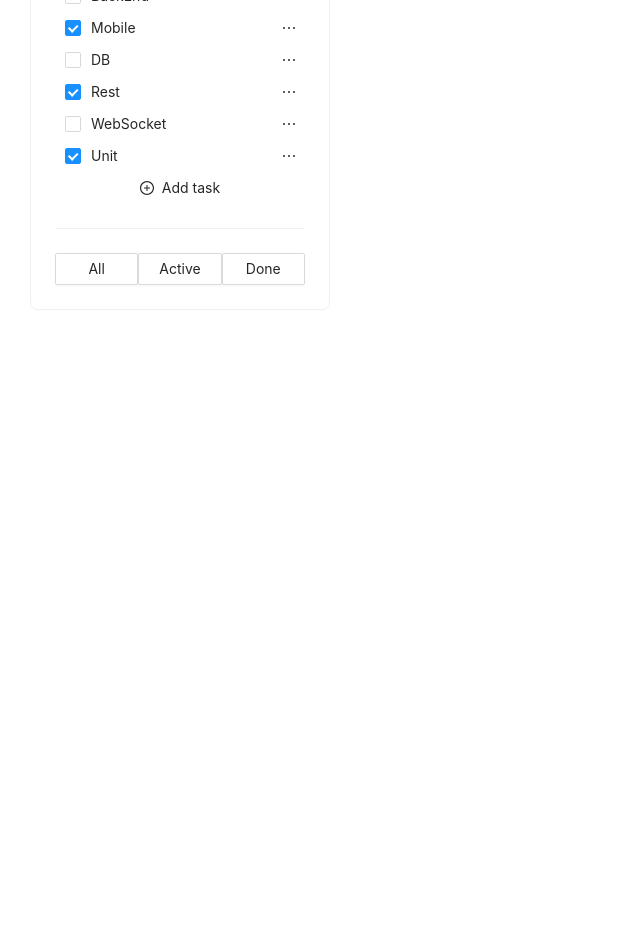
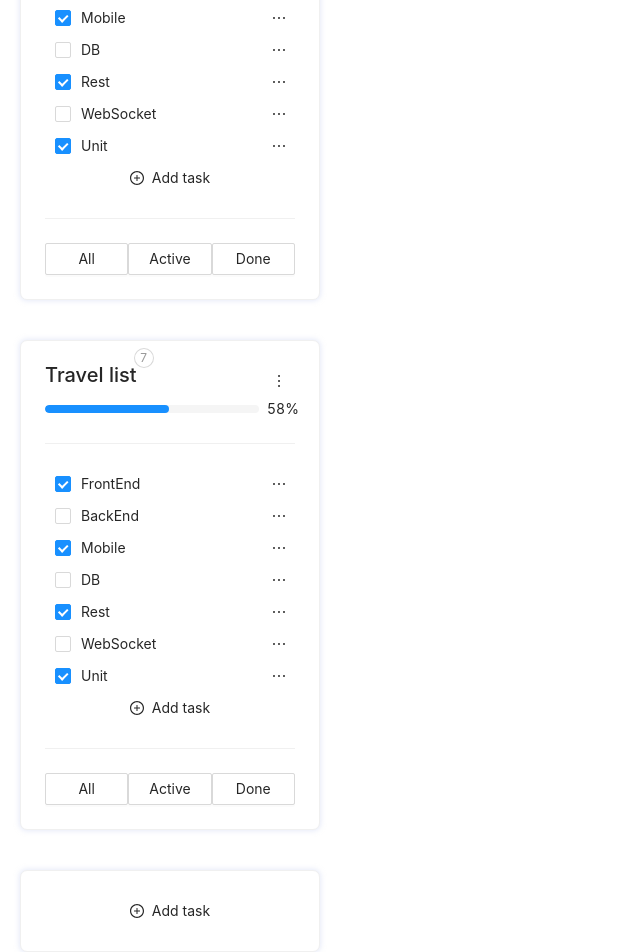
Before and after one commit to sshaporov/mytasks-frontend, a React (Create React App) app: page / in a window 1280 px wide. Shown: the part 210-1162 px from the top of the page, without its empty margins (0-640 px from the left). Before the commit the page ends 830 px from the top, so only its background shows below. Built offline with nearby package versions, Linux system fonts and the light colour scheme.

Commit message:
add cards and fix filter logic

```diff
--- a/src/App.css
+++ b/src/App.css
@@ -1,3 +1,3 @@
-.app-body {
-  margin: 30px;
-}
+/*.app-body {*/
+/*  padding: 30px;*/
+/*}*/
--- a/src/App.tsx
+++ b/src/App.tsx
@@ -1,8 +1,10 @@
-import React, {useCallback, useEffect, useState} from 'react'
+import React, {useCallback, useEffect, useMemo, useState} from 'react'
 import './App.css'
 import {DEV_VERSION} from './config'
 import {v1} from 'uuid'
-import { CardTasks } from './components/cardTasks/CardTasks'
+import {CardTasks} from './components/cardTasks/CardTasks'
+import {AddCard} from './components/cardTasks/addCard/AddCard';
+import {Card} from 'antd';
 
 export type TaskType = {
   id: string,
@@ -14,7 +16,6 @@ export type FilterValueType = 'ALL' | 'DONE' | 'ACTIVE'
 const App = React.memo(() => {
   DEV_VERSION && console.log('App');
 
-  const [filterValue, setFilterValue] = useState<FilterValueType>('ALL')
   const [tasks, setTasks] = useState<Array<TaskType>>([
     {id: v1(), title: 'FrontEnd', isDone: true},
     {id: v1(), title: 'BackEnd', isDone: false},
@@ -24,12 +25,10 @@ const App = React.memo(() => {
     {id: v1(), title: 'WebSocket', isDone: false},
     {id: v1(), title: 'Unit', isDone: true},
   ])
-  const [filterTasks, setFilterTasks] = useState<Array<TaskType>>([...tasks])
-
-  // при изменении tasks массива обновляем массив для фильтрации
-  useEffect(() => {
-    setFilterTasks([...tasks])
-  }, [tasks])
+  const [cards, setCards] = useState([
+    {id: v1(), title: 'Learn list', filter: 'ALL'},
+    {id: v1(), title: 'Travel list', filter: 'ALL'},
+  ])
 
   const changeTaskTitle = useCallback((id: string, title: string) => {
     const task = tasks.find(t => t.id === id)
@@ -37,7 +36,7 @@ const App = React.memo(() => {
       task.title = title
       setTasks([...tasks])
     }
-  },[tasks])
+  }, [tasks])
 
   const markTask = useCallback((id: string) => {
     const task = tasks.find(t => t.id === id)
@@ -49,37 +48,60 @@ const App = React.memo(() => {
 
   const removeTask = useCallback((id: string) => {
     setTasks(tasks.filter(t => t.id !== id))
-  },[tasks])
+  }, [tasks])
 
   const addTask = useCallback((title: string) => {
     const task: TaskType = {id: v1(), title, isDone: false}
     const newArr = [...tasks]
     newArr.push(task)
     setTasks(newArr)
-  },[tasks])
+  }, [tasks])
 
-  const changeFilter = useCallback((value: FilterValueType) => {
-    setFilterValue(value)
-  },[])
+  // const changeFilter = useCallback((value: FilterValueType) => {
+  //   setFilterValue(value)
+  // }, [tasks])
+  //
+  // // filter display logic
+  // let tasksForFilterDisplaying = tasks
+  // if (filterValue === 'DONE') tasksForFilterDisplaying = tasks.filter(t => t.isDone)
+  // if (filterValue === 'ACTIVE') tasksForFilterDisplaying = tasks.filter(t => !t.isDone)
 
-  // filter display logic
-  let tasksForFilterDisplaying = filterTasks
-  if (filterValue === 'DONE') tasksForFilterDisplaying = filterTasks.filter(t => t.isDone)
-  if (filterValue === 'ACTIVE') tasksForFilterDisplaying = filterTasks.filter(t => !t.isDone)
+  const changeFilter = (value: FilterValueType, cardId: string) => {
+    const card = cards.find(c => c.id === cardId)
+    if (card) {
+      card.filter = value
+      setCards([...cards])
+    }
+  }
+
+
 
 
   return (
     <div className='app-body'>
-      <CardTasks
-        tasks={tasks}
-        filterTasks={tasksForFilterDisplaying}
+      {cards.map(c => {
+
+        // filter display logic
+        let tasksForFilterDisplaying = tasks
+        if (c.filter === 'DONE') tasksForFilterDisplaying = tasks.filter(t => t.isDone)
+        if (c.filter === 'ACTIVE') tasksForFilterDisplaying = tasks.filter(t => !t.isDone)
+
+        return <CardTasks
+                cardId={c.id}
+                tasks={tasksForFilterDisplaying}
                 cardName={'Travel Tasks'}
                 changeTaskTitle={changeTaskTitle}
                 markTask={markTask}
                 removeTask={removeTask}
                 addTask={addTask}
                 changeFilter={changeFilter}
-      />
+              />})
+      }
+
+      <Card style={{width: 300, margin: 20, borderRadius: 7, boxShadow: '0px 0px 5px 1px rgba(208, 216, 243, 0.5)'}}>
+        <AddCard/>
+      </Card>
+
     </div>
   )
 })
--- /dev/null
+++ b/src/components/cardTasks/CardTasks.module.css
@@ -0,0 +1,4 @@
+.cardsWrapper {
+  display: flex;
+  justify-content: flex-start;
+}
--- a/src/components/cardTasks/CardTasks.tsx
+++ b/src/components/cardTasks/CardTasks.tsx
@@ -5,24 +5,25 @@ import {DEV_VERSION} from '../../config'
 import {CardHeader} from './cardHeader/CardHeader'
 import { CardProgressBar } from './cardProgressBar/CardProgressBar'
 import {Card, Divider } from 'antd'
-import {AddTask} from './addTask/AddTask';
-import {FilterTasks} from './filterTasks/FilterTasks';
+import {AddTask} from './addTask/AddTask'
+import {FilterTasks} from './filterTasks/FilterTasks'
+import s from './CardTasks.module.css'
 
 export type CardTasksPropsType = {
+  cardId: string
   cardName: string
   tasks: Array<TaskType>
-  filterTasks: Array<TaskType>
   changeTaskTitle: (id: string, title: string) => void
   markTask: (id: string) => void
   removeTask: (id: string) => void
   addTask: (title: string) => void
-  changeFilter: (value: FilterValueType) => void
+  changeFilter: (value: FilterValueType, cardId: string) => void
 }
 export const CardTasks: React.FC<CardTasksPropsType> = React.memo((
   {
+    cardId,
     cardName,
     tasks,
-    filterTasks,
     changeTaskTitle,
     markTask,
     removeTask,
@@ -40,15 +41,20 @@ export const CardTasks: React.FC<CardTasksPropsType> = React.memo((
   // вызываем/считаем процент, оборачиваем в useMemo для кеширования значения и передаем в компоненту
   const progress = useMemo(() => countTaskProgress(), [tasks])
 
+  // подбираем cardId в текущей компоненте и передаем вверх колбэк
+  const changeFilterHandler = (filterValue: FilterValueType) => {
+    changeFilter(filterValue, cardId)
+  }
+
   return (
-    <Card style={{width: 300, borderRadius: 7}}>
+    <div className={s.cardsWrapper}>
+      <Card style={{width: 300, margin: 20, borderRadius: 7, boxShadow: '0px 0px 5px 1px rgba(208, 216, 243, 0.5)'}}>
         <CardHeader cardName={'Travel list'} taskCount={tasks.length}/>
         <CardProgressBar progress={progress}/>
 
-      <Divider />
+        <Divider/>
 
-      {filterTasks.map(t =>
-        <Task
+        {tasks.map(t => <Task
                           key={t.id}
                           task={t}
                           changeTaskTitle={changeTaskTitle}
@@ -56,12 +62,13 @@ export const CardTasks: React.FC<CardTasksPropsType> = React.memo((
                           removeTask={removeTask}
                         />)}
 
-      <AddTask addTask={addTask} />
+        <AddTask addTask={addTask}/>
 
-      <Divider />
+        <Divider/>
 
-      <FilterTasks changeFilter={changeFilter}/>
+        <FilterTasks changeFilter={changeFilterHandler}/>
 
       </Card>
+    </div>
   )
 })
--- /dev/null
+++ b/src/components/cardTasks/addCard/AddCard.tsx
@@ -0,0 +1,16 @@
+import React from 'react'
+import {PlusCircleOutlined} from '@ant-design/icons';
+import {Button} from 'antd';
+
+export const AddCard = React.memo(() => {
+  return (
+    <div>
+      <Button
+        type="text"
+        icon={<PlusCircleOutlined/>}
+        block
+        // onClick={onClickAddBtn}
+      >Add task</Button>
+    </div>
+  )
+})
--- a/src/components/cardTasks/filterTasks/FilterTasks.tsx
+++ b/src/components/cardTasks/filterTasks/FilterTasks.tsx
@@ -14,6 +14,10 @@ export const FilterTasks: React.FC<FilterTasksPropsType> = React.memo((
 ) => {
   DEV_VERSION && console.log('Filter tasks')
 
+  const onClickFilterBtn = () => {
+    changeFilter
+  }
+
   // добавление стиля для растягивания кнопок по ширине (тк родительский div - flex)
   const styles = {flex: 1}
 
```
Lines whose indentation alone changed are shown as unchanged.
